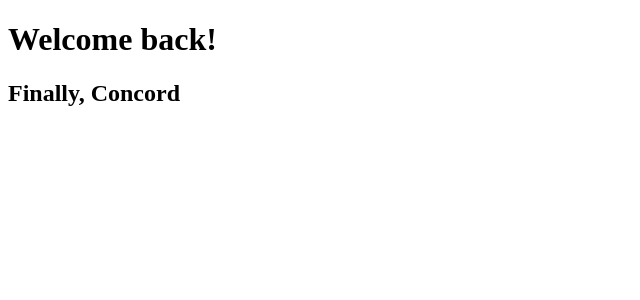
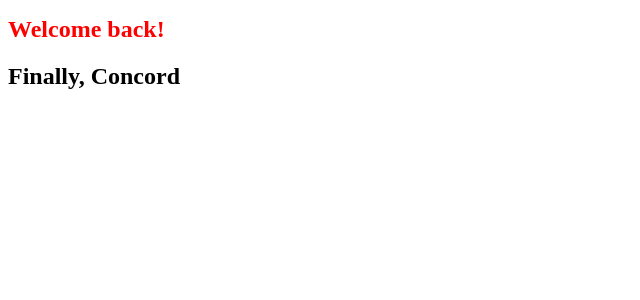
Before and after one commit to guijun13/concord, a Next.js app: page / in a window 1280 px wide. Shown: the top 300 px of the page, without its empty margins (0-640 px from the left). Built offline with nearby package versions, Linux system fonts and the light colour scheme.

Commit message:
feat: init homepage titles

```diff
--- a/pages/index.tsx
+++ b/pages/index.tsx
@@ -1,9 +1,28 @@
 import type { NextPage } from 'next';
+import { ReactChild } from 'react';
+
+const Title = (props: { children: ReactChild; tag: any }) => {
+  const Tag = props.tag;
+  return (
+    <>
+      <Tag>{props.children}</Tag>
+      <style jsx>
+        {`
+          ${Tag} {
+            color: red;
+            font-size: 24px;
+            font-weight: 600;
+          }
+        `}
+      </style>
+    </>
+  );
+};
 
 const Homepage: NextPage = () => {
   return (
     <>
-      <h1>Welcome back!</h1>
+      <Title tag="h1">Welcome back!</Title>
       <h2>Finally, Concord</h2>
     </>
   );
```
